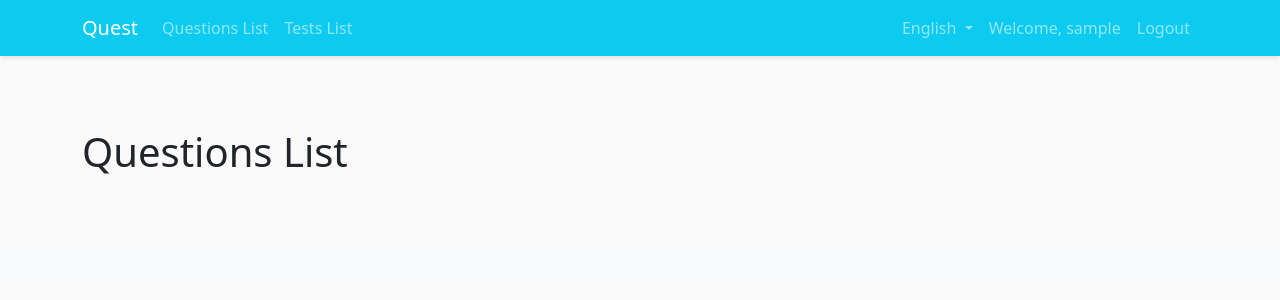
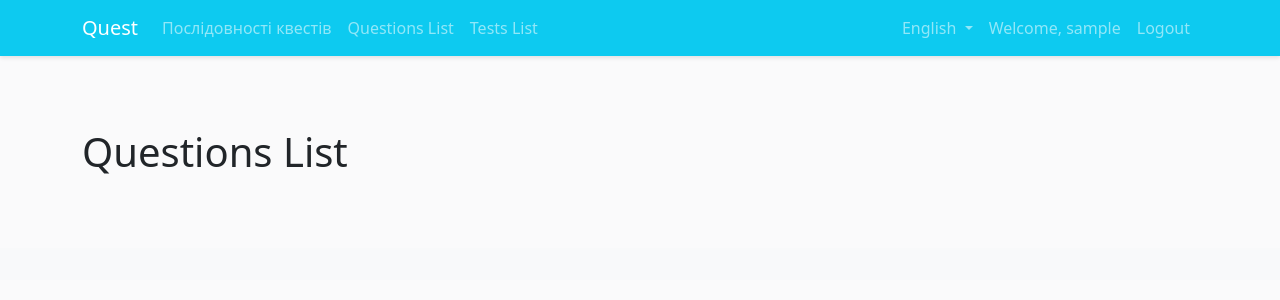
Before and after one commit to nmalish/quest, a Django app: page /questions/ in a window 1280 px wide. Shown: the top 300 px of the page. Run offline with Django 5.2, Linux system fonts and the light colour scheme; the visitor is signed in with stand-in values (Sample User, id 1); data that the repository does not hold is empty.

Commit message:
add header link

```diff
--- a/my_quest/templates/base.html
+++ b/my_quest/templates/base.html
@@ -45,6 +45,9 @@
             </button>
             <div class="collapse navbar-collapse" id="navbarNav">
                 <ul class="navbar-nav me-auto">
+                    <li class="nav-item">
+                        <a class="nav-link" href="{% url 'quest_sequence_list' %}">Послідовності квестів</a>
+                    </li>
                     <li class="nav-item">
                         <a class="nav-link" href="{% url 'questions_list' %}">{% trans "Questions List" %}</a>
                     </li>
```
